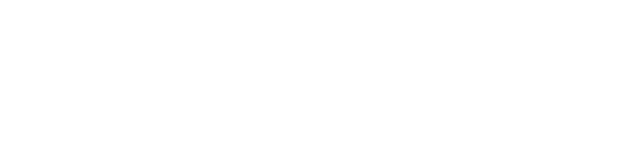
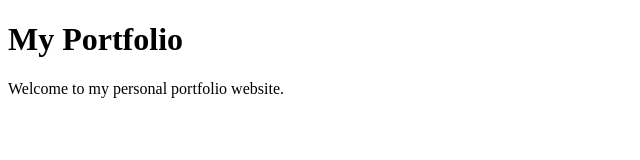
Before and after one commit to ebegadze-glitch/my-portfolio, a plain HTML site: page index.html in a window 1280 px wide. Shown: the whole page, without its empty margins (0-640 px from the left). Drawn offline with Linux system fonts and the light colour scheme.

Commit message:
Add heading and introduction to homepage

```diff
--- a/index.html
+++ b/index.html
@@ -7,5 +7,9 @@
 </head>
 <body>
 
+    <h1>My Portfolio</h1>
+    <p>Welcome to my personal portfolio website.</p>
+
+
 </body>
 </html>
```
